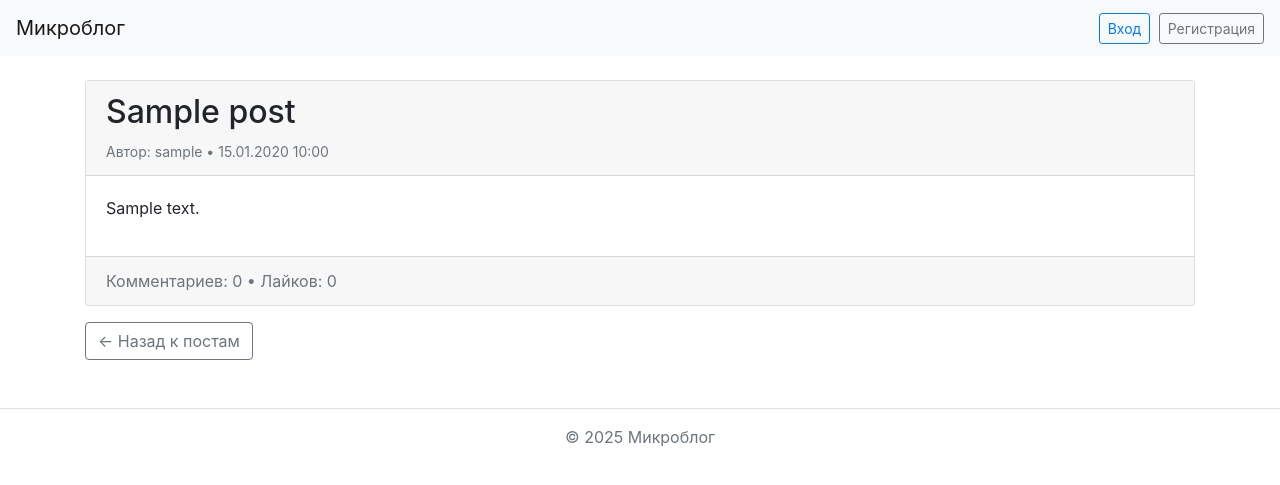
After one commit to Beavya/microblog, a Django app: template main/templates/main/post_detail.html in a window 1280 px wide. The commit adds this page. Shown: the top 485 px of the page. Run offline with Django 5.2, Linux system fonts and the light colour scheme; the template is opened without the code that fills it: most values are stand-ins (such as "Sample title", 1, 10 or a date in 2020); some libraries are stand-ins or nearby versions.

Commit message:
add detail post

```diff
--- a/main/templates/main/index.html
+++ b/main/templates/main/index.html
@@ -6,6 +6,7 @@
 
 {% if page_obj %}
   {% for post in page_obj %}
+     <a href="{% url 'main:post_detail' post.pk %}" class="text-decoration-none text-dark">
        <div class="card mb-3">
           <div class="card-body">
             <h5 class="card-title">{{ post.title }}</h5>
@@ -24,6 +25,7 @@
             {% endif %}
           </div>
         </div>
+      </a>
 
   {% endfor %}
 
--- /dev/null
+++ b/main/templates/main/post_detail.html
@@ -0,0 +1,24 @@
+{% extends "layout/base.html" %}
+{% load bootstrap4 %}
+{% block title %}{{ post.title }}{% endblock %}
+{% block content %}
+<div class="card">
+  <div class="card-header">
+    <h2>{{ post.title }}</h2>
+    <small class="text-muted">
+      Автор: {{ post.author.username }} •
+      {{ post.created_at|date:"d.m.Y H:i" }}
+    </small>
+  </div>
+  <div class="card-body">
+    <p>{{ post.content }}</p>
+  </div>
+  <div class="card-footer text-muted">
+    Комментариев: 0 • Лайков: 0
+  </div>
+</div>
+
+<div class="mt-3">
+  <a href="{% url 'main:index' %}" class="btn btn-outline-secondary">← Назад к постам</a>
+</div>
+{% endblock %}
--- a/main/urls.py
+++ b/main/urls.py
@@ -16,4 +16,5 @@ urlpatterns = [
     path('post/create/', views.PostCreateView.as_view(), name='post_create'),
     path('post/<int:pk>/edit/', views.PostUpdateView.as_view(), name='post_edit'),
     path('post/<int:pk>/delete/', views.PostDeleteView.as_view(), name='post_delete'),
+    path('post/<int:pk>/', views.post_detail, name='post_detail'),
 ]
--- a/main/views.py
+++ b/main/views.py
@@ -1,4 +1,4 @@
-from django.shortcuts import render
+from django.shortcuts import render, get_object_or_404
 from django.views.generic import CreateView
 from .forms import RegisterUserForm
 from django.contrib.auth.decorators import login_required
@@ -89,3 +89,7 @@ class PostDeleteView(LoginRequiredMixin, UserPassesTestMixin, DeleteView):
 
     def test_func(self):
         return self.get_object().author == self.request.user
+
+def post_detail(request, pk):
+    post = get_object_or_404(Post, pk=pk)
+    return render(request, 'main/post_detail.html', {'post': post})
```
Also changed, not shown: main/templates/main/profile.html (+13 -3 lines). Lines whose indentation alone changed are shown as unchanged.
